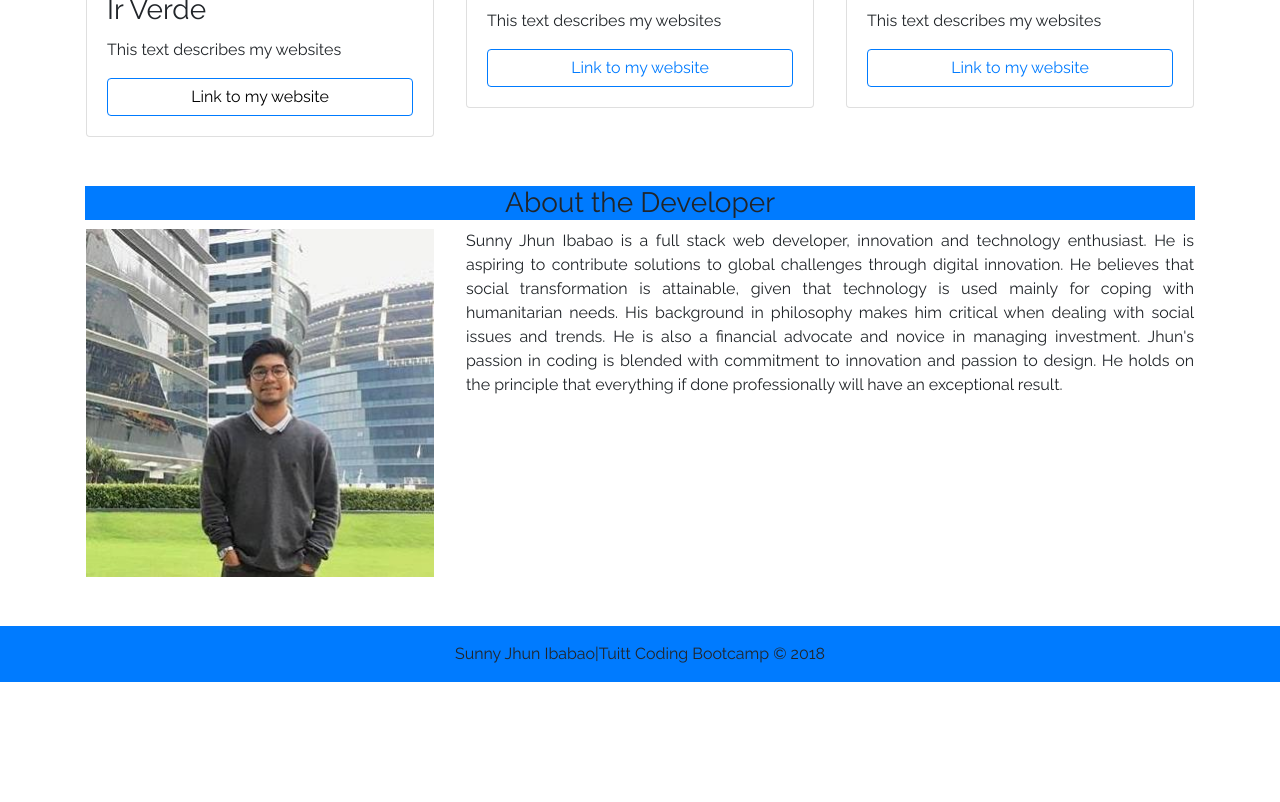
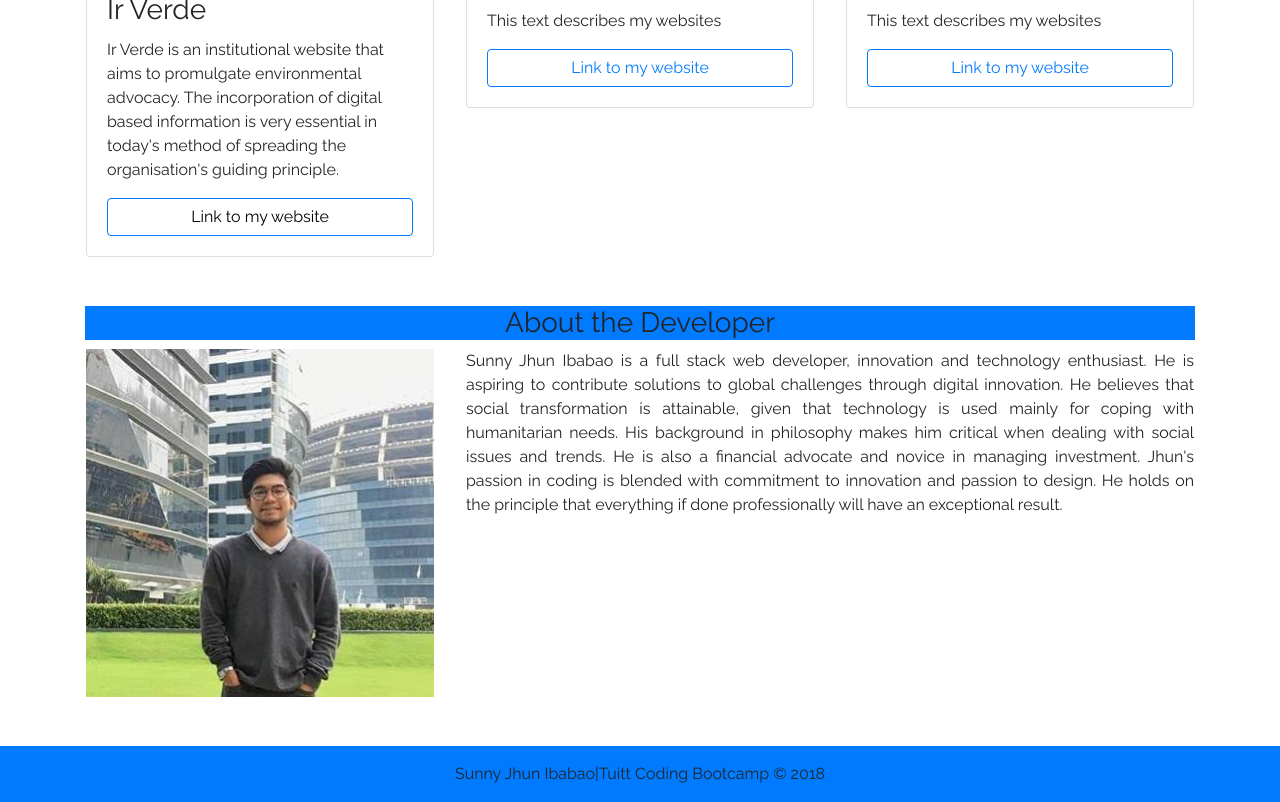
Before and after one commit to sunny-jhun/ir-verde-iv, a plain HTML site: page index.html in a window 1280 px wide. Shown: the part 1137-1939 px from the top of the page. Before the commit the page ends 1819 px from the top, so only its background shows below. Drawn offline with nearby package versions, Linux system fonts and the light colour scheme.

Commit message:
includes portfolio

```diff
--- a/index.html
+++ b/index.html
@@ -46,7 +46,7 @@
 					<img class="img-fluid card-img-top" src="assets/images/land.png">
 					<div class="card-body">
 						<h3 class="card-title"> Ir Verde</h3>
-						<p class="text">This text describes my websites</p>
+						<p class="text">Ir Verde is an institutional website that aims to promulgate environmental advocacy. The incorporation of digital based information is very essential in today's method of spreading the organisation's guiding principle.</p>
 						<button class="btn btn-outline-primary btn-block"><a href="https://sunny-jhun.github.io/ir-verde/" target="_blank">Link to my website </a></button>
 					</div>
 				</div>
```
